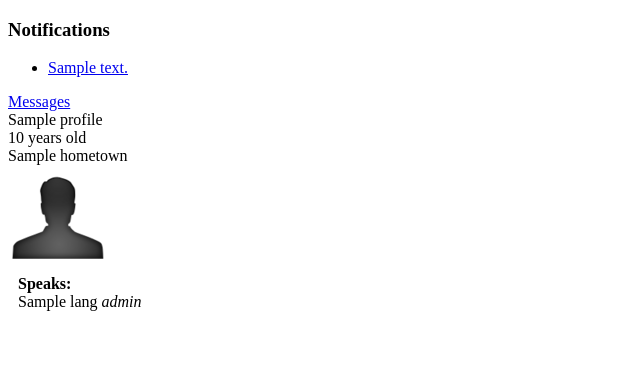
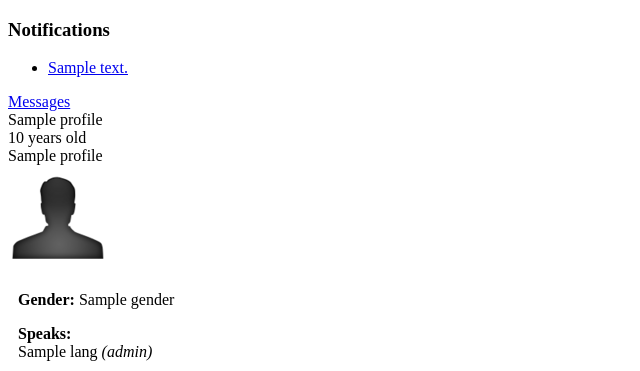
Before and after one commit to letsgetrandy/meetnspeak, a Django app: template mns/templates/user.html in a window 1280 px wide. Shown: the part 26-397 px from the top of the page, without its empty margins (0-640 px from the left). Run offline with Django 3.2, Linux system fonts and the light colour scheme; the template is opened without the code that fills it: most values are stand-ins (such as "Sample title", 1, 10 or a date in 2020); some libraries are stand-ins or nearby versions.

Commit message:
user page updates for #8

```diff
--- a/mns/templates/user.html
+++ b/mns/templates/user.html
@@ -55,7 +55,7 @@ ul.languages li {
     <div class="content">{{ profile.name }}</div>
     <div class="band">
         <div class="left">{{ profile.age }} years old</div>
-        <div class="right">{{ profile.hometown }}</div>
+        <div class="right">{{ profile.location_name }}</div>
     </div>
     <div class="image">
         <img src="{{ STATIC_URL }}images/default_profile.png">
@@ -66,10 +66,12 @@ ul.languages li {
 <main>
 <div class="split">
     <div class="profile">
+        <p><strong>Gender:</strong> {{ profile.gender }}</p>
+
         <strong>Speaks:</strong>
         <ul class="languages">
             {% for l in profile.languages %}
-            <li>{{ l.name }} <em>{{ l.level }}</em></li>
+            <li>{{ l.name }} <em>({{ l.levelname }})</em></li>
             {% endfor %}
         </ul>
     </div>
```
